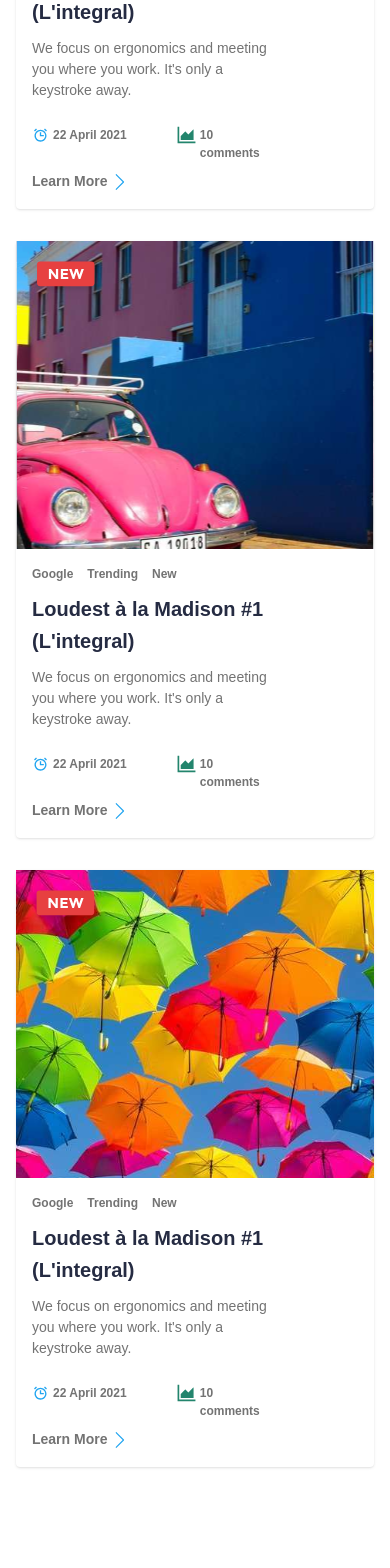
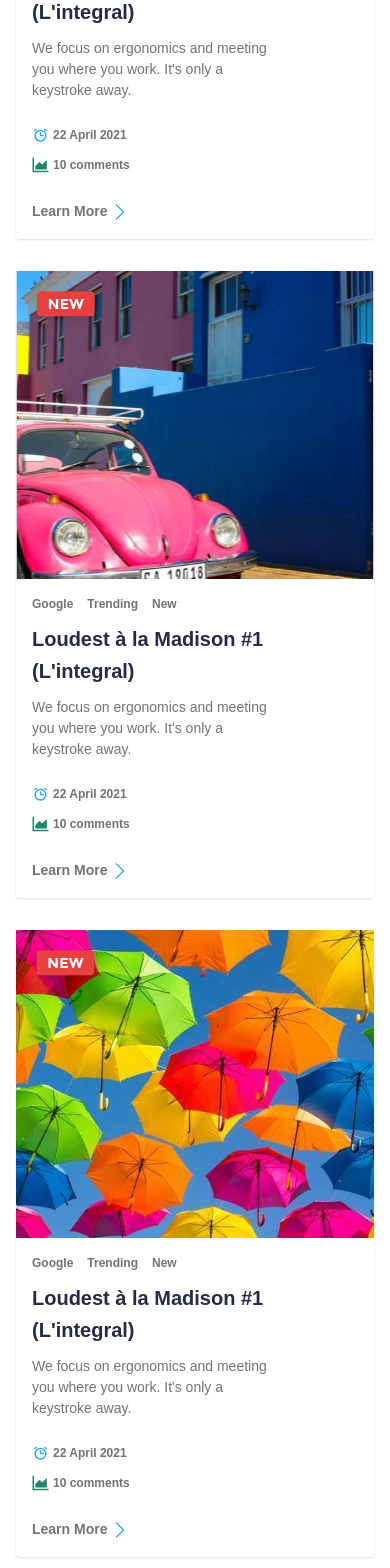
Before and after one commit to Jurayev311/React-11---dars, a React (Vite) app: page / in a window 390 px wide. Shown: the part 4460-6028 px from the top of the page. Built offline with nearby package versions, Linux system fonts and the light colour scheme; no server answers.

Commit message:
footer qismidagi va cta qismidagi kamchiliklar tuzatildi

```diff
--- a/src/components/footer/Footer.jsx
+++ b/src/components/footer/Footer.jsx
@@ -141,12 +141,13 @@ const Footer = () => {
         </div>
       </div>
       <div className='w-full h-[74px] bg-[#fafafa]'>
-        <div className='container flex items-center justify-center h-full px-4 mx-auto sm:px-6 lg:px-8'>
-          <span className='text-sm font-bold text-[#737373]'>
-            Made With Love By Finland All Right Reserved
-          </span>
-        </div>
-      </div>
+  <div className='container flex items-center justify-center h-full px-4 mx-auto sm:px-6 lg:px-8'>
+    <span className='text-sm font-bold text-[#737373] hidden sm:inline-block'>
+      Made With Love By Finland All Right Reserved
+    </span>
+  </div>
+</div>
+
     </>
   )
 }
--- a/src/components/posts/Posts.jsx
+++ b/src/components/posts/Posts.jsx
@@ -19,8 +19,8 @@ const Posts = () => {
                     </div>
                 </div>
 
-            <div className='grid grid-cols-1 md:grid-cols-2 lg:grid-cols-3 gap-8'>
-                <div className='shadow rounded'>
+                <div className='grid grid-cols-1 gap-8 md:grid-cols-2 lg:grid-cols-3'>
+                    <div className='rounded shadow'>
                         <img className='w-full h-auto' src={post1} alt="image" />
                         <div className='p-4'>
                             <div className='flex gap-3.5 text-[#737373] text-[12px] font-normal mb-2.5'>
@@ -39,14 +39,17 @@ const Posts = () => {
                                 <p>you where you work. It's only a </p>
                                 <p>keystroke away.</p>
                             </div>
-                        <div className='mt-[25px] mb-[25px] flex text-[12px] font-bold text-[#737373]'>
+                            <div className='mt-[25px] mb-[25px] flex flex-col sm:flex-row text-[12px] font-bold text-[#737373]'>
+                                <div className='flex items-center mb-3 sm:mb-0'>
                                     <img src={watch} alt="info" />
                                     <h3 className='pl-1'>22 April 2021</h3>
-                            <div className='flex ml-[50px]'>
+                                </div>
+                                <div className='flex items-center sm:ml-[50px]'>
                                     <img src={rating} alt="info" />
                                     <span className='pl-1'>10 comments</span>
                                 </div>
                             </div>
+
 
                             <button className='cursor-pointer mr-2 text-[#737373] text-[14px] font-bold transition duration-300 hover:text-[#8EC2F2] relative after:content-[""] after:absolute after:left-0 after:bottom-[-2px] after:w-0 after:h-[2px] after:bg-[#8EC2F2] after:transition-all after:duration-300 hover:after:w-full'>
                                 Learn More
@@ -55,7 +58,7 @@ const Posts = () => {
                             <img className='inline-block' src={iconRight} alt="" />
                         </div>
                     </div>
-                <div className='shadow rounded'>
+                    <div className='rounded shadow'>
                         <img className='w-full h-auto' src={post2} alt="image" />
                         <div className='p-4'>
                             <div className='flex gap-3.5 text-[#737373] text-[12px] font-normal mb-2.5'>
@@ -74,14 +77,17 @@ const Posts = () => {
                                 <p>you where you work. It's only a </p>
                                 <p>keystroke away.</p>
                             </div>
-                        <div className='mt-[25px] mb-[25px] flex text-[12px] font-bold text-[#737373]'>
+                            <div className='mt-[25px] mb-[25px] flex flex-col sm:flex-row text-[12px] font-bold text-[#737373]'>
+                                <div className='flex items-center mb-3 sm:mb-0'>
                                     <img src={watch} alt="info" />
                                     <h3 className='pl-1'>22 April 2021</h3>
-                            <div className='flex ml-[50px]'>
+                                </div>
+                                <div className='flex items-center sm:ml-[50px]'>
                                     <img src={rating} alt="info" />
                                     <span className='pl-1'>10 comments</span>
                                 </div>
                             </div>
+
 
                             <button className='cursor-pointer mr-2 text-[#737373] text-[14px] font-bold transition duration-300 hover:text-[#8EC2F2] relative after:content-[""] after:absolute after:left-0 after:bottom-[-2px] after:w-0 after:h-[2px] after:bg-[#8EC2F2] after:transition-all after:duration-300 hover:after:w-full'>
                                 Learn More
@@ -89,7 +95,7 @@ const Posts = () => {
                             <img className='inline-block' src={iconRight} alt="" />
                         </div>
                     </div>
-                <div className='shadow rounded'>
+                    <div className='rounded shadow'>
                         <img className='w-full h-auto' src={post3} alt="image" />
                         <div className='p-4'>
                             <div className='flex gap-3.5 text-[#737373] text-[12px] font-normal mb-2.5'>
@@ -108,14 +114,17 @@ const Posts = () => {
                                 <p>you where you work. It's only a </p>
                                 <p>keystroke away.</p>
                             </div>
-                        <div className='mt-[25px] mb-[25px] flex text-[12px] font-bold text-[#737373]'>
+                            <div className='mt-[25px] mb-[25px] flex flex-col sm:flex-row text-[12px] font-bold text-[#737373]'>
+                                <div className='flex items-center mb-3 sm:mb-0'>
                                     <img src={watch} alt="info" />
                                     <h3 className='pl-1'>22 April 2021</h3>
-                            <div className='flex ml-[50px]'>
+                                </div>
+                                <div className='flex items-center sm:ml-[50px]'>
                                     <img src={rating} alt="info" />
                                     <span className='pl-1'>10 comments</span>
                                 </div>
                             </div>
+
 
                             <button className='cursor-pointer mr-2 text-[#737373] text-[14px] font-bold transition duration-300 hover:text-[#8EC2F2] relative after:content-[""] after:absolute after:left-0 after:bottom-[-2px] after:w-0 after:h-[2px] after:bg-[#8EC2F2] after:transition-all after:duration-300 hover:after:w-full'>
                                 Learn More
```
Lines whose indentation alone changed are shown as unchanged.
